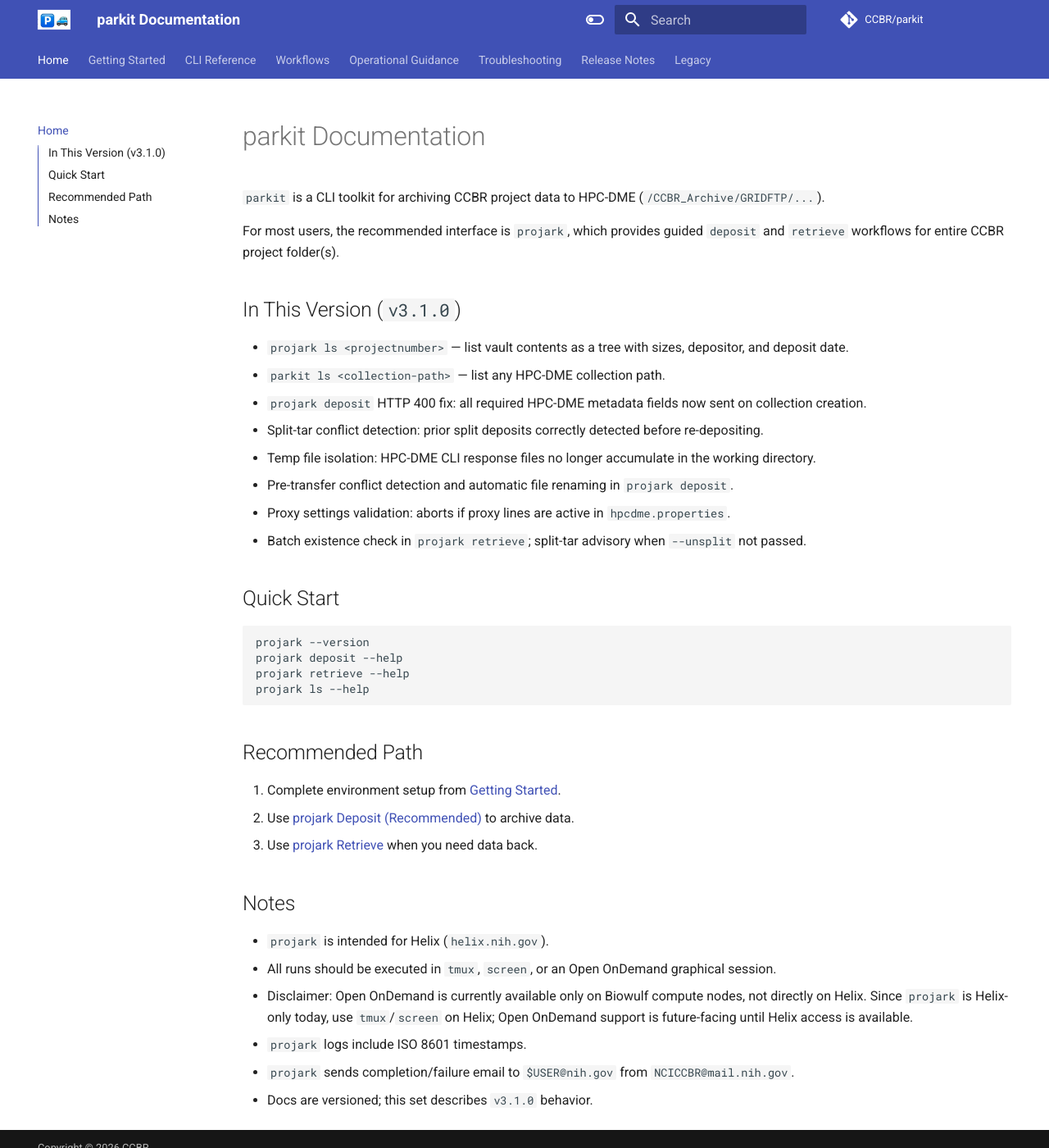
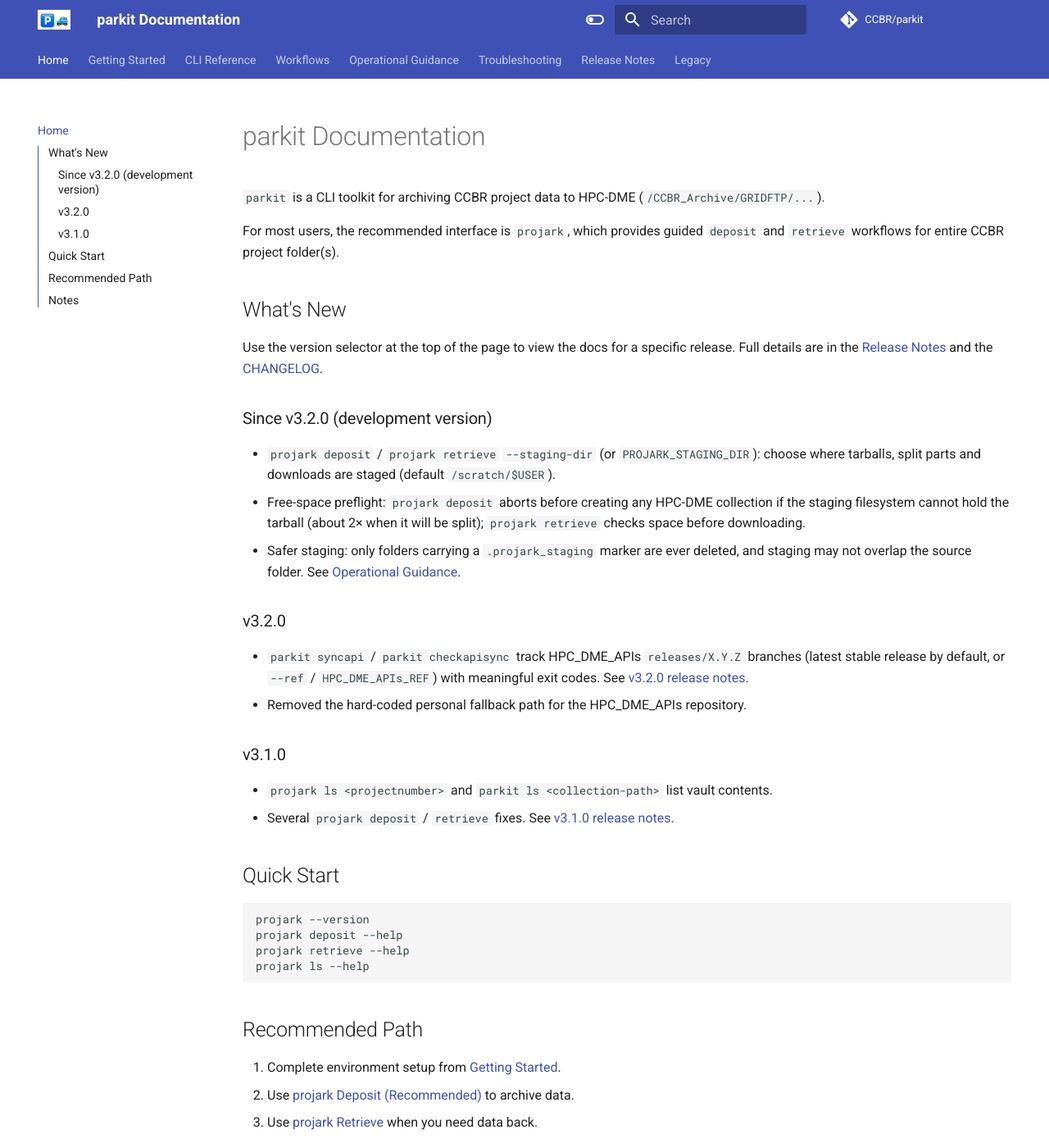
Before and after one commit to CCBR/parkit, an MkDocs documentation site: the page built from docs/index.md, in a window 1280 px wide and 1400 px high. Shown: the whole window at 82% size. Built offline with MkDocs 1.6.1 and Material for MkDocs 9.7.7, drawn with Linux system fonts in a browser that asks for light colours; comment, search, counter and statistics services are not loaded; the version menu is left out; some of the changed text lies outside the part shown.

Commit message:
docs: replace hard-coded version on home page; add v3.2.0 notes
The home page claimed 'In This Version (v3.1.0)' in every versioned
build (including v3.2.0 and v3.2.0-dev). Use a version-neutral What's
New section and add the missing v3.2.0 release notes page.

⚡ Generated using AI ⚡

```diff
--- a/docs/index.md
+++ b/docs/index.md
@@ -4,16 +4,25 @@
 
 For most users, the recommended interface is `projark`, which provides guided `deposit` and `retrieve` workflows for entire CCBR project folder(s).
 
-## In This Version (`v3.1.0`)
+## What's New
 
-- `projark ls <projectnumber>` — list vault contents as a tree with sizes, depositor, and deposit date.
-- `parkit ls <collection-path>` — list any HPC-DME collection path.
-- `projark deposit` HTTP 400 fix: all required HPC-DME metadata fields now sent on collection creation.
-- Split-tar conflict detection: prior split deposits correctly detected before re-depositing.
-- Temp file isolation: HPC-DME CLI response files no longer accumulate in the working directory.
-- Pre-transfer conflict detection and automatic file renaming in `projark deposit`.
-- Proxy settings validation: aborts if proxy lines are active in `hpcdme.properties`.
-- Batch existence check in `projark retrieve`; split-tar advisory when `--unsplit` not passed.
+Use the version selector at the top of the page to view the docs for a specific release. Full details are in the [Release Notes](release-notes/v3.2.0.md) and the [CHANGELOG](https://github.com/CCBR/parkit/blob/main/CHANGELOG.md).
+
+### Since v3.2.0 (development version)
+
+- `projark deposit` / `projark retrieve` `--staging-dir` (or `PROJARK_STAGING_DIR`): choose where tarballs, split parts and downloads are staged (default `/scratch/$USER`).
+- Free-space preflight: `projark deposit` aborts before creating any HPC-DME collection if the staging filesystem cannot hold the tarball (about 2× when it will be split); `projark retrieve` checks space before downloading.
+- Safer staging: only folders carrying a `.projark_staging` marker are ever deleted, and staging may not overlap the source folder. See [Operational Guidance](operations.md).
+
+### v3.2.0
+
+- `parkit syncapi` / `parkit checkapisync` track HPC_DME_APIs `releases/X.Y.Z` branches (latest stable release by default, or `--ref` / `HPC_DME_APIs_REF`) with meaningful exit codes. See [v3.2.0 release notes](release-notes/v3.2.0.md).
+- Removed the hard-coded personal fallback path for the HPC_DME_APIs repository.
+
+### v3.1.0
+
+- `projark ls <projectnumber>` and `parkit ls <collection-path>` list vault contents.
+- Several `projark deposit` / `retrieve` fixes. See [v3.1.0 release notes](release-notes/v3.1.0.md).
 
 ## Quick Start
 
@@ -37,4 +46,4 @@ projark ls --help
 - Disclaimer: Open OnDemand is currently available only on Biowulf compute nodes, not directly on Helix. Since `projark` is Helix-only today, use `tmux`/`screen` on Helix; Open OnDemand support is future-facing until Helix access is available.
 - `projark` logs include ISO 8601 timestamps.
 - `projark` sends completion/failure email to `$USER@nih.gov` from `NCICCBR@mail.nih.gov`.
-- Docs are versioned; this set describes `v3.1.0` behavior.
+- Docs are versioned; use the version selector to match the docs to your installed `parkit` (`projark --version`).
--- a/mkdocs.yaml
+++ b/mkdocs.yaml
@@ -113,6 +113,7 @@ nav:
   - Operational Guidance: operations.md
   - Troubleshooting: troubleshooting.md
   - Release Notes:
+      - v3.2.0: release-notes/v3.2.0.md
       - v3.1.0: release-notes/v3.1.0.md
       - v3.0.1: release-notes/v3.0.1.md
       - v3.0.0: release-notes/v3.0.0.md
```
Also changed, not shown: docs/release-notes/v3.2.0.md (added, +29 -0 lines).
